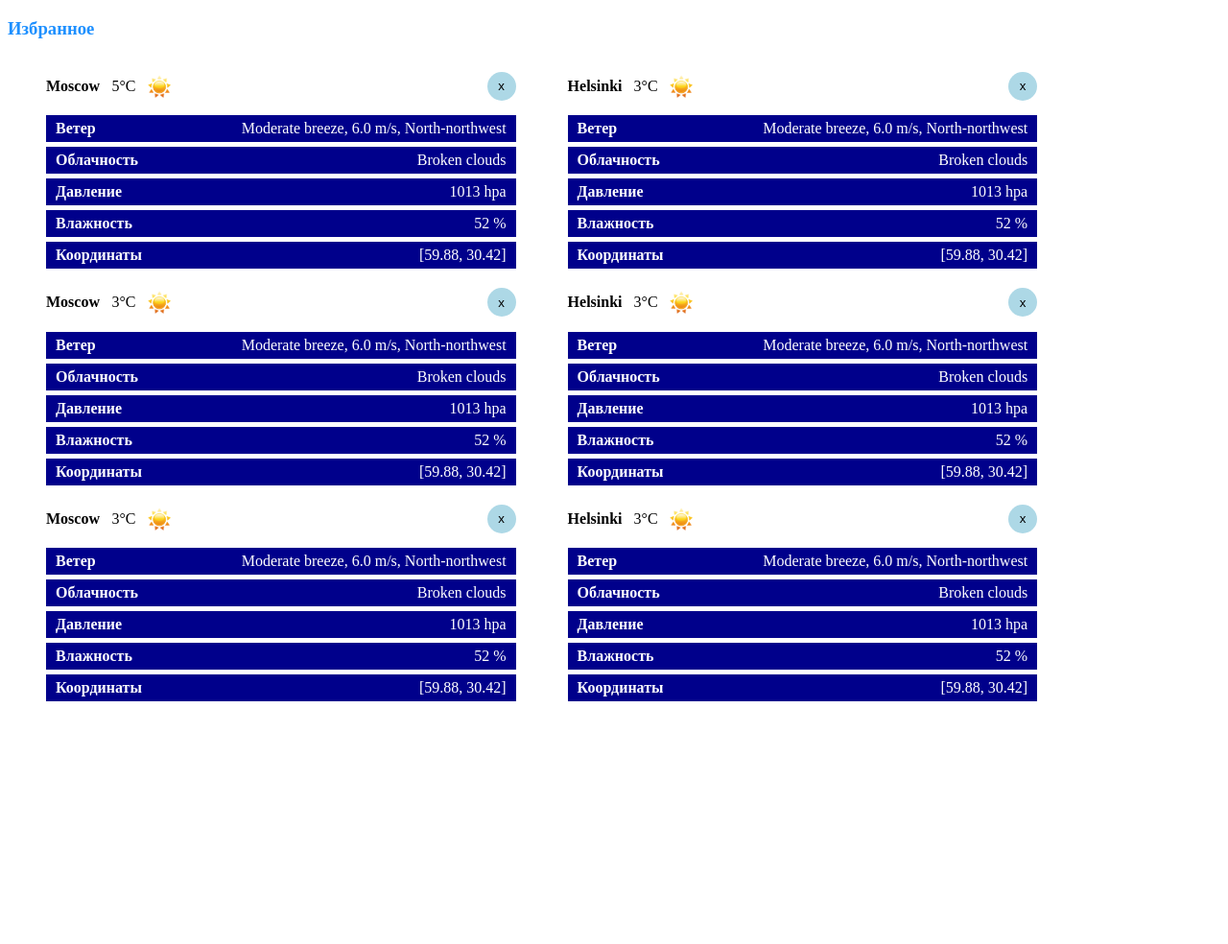
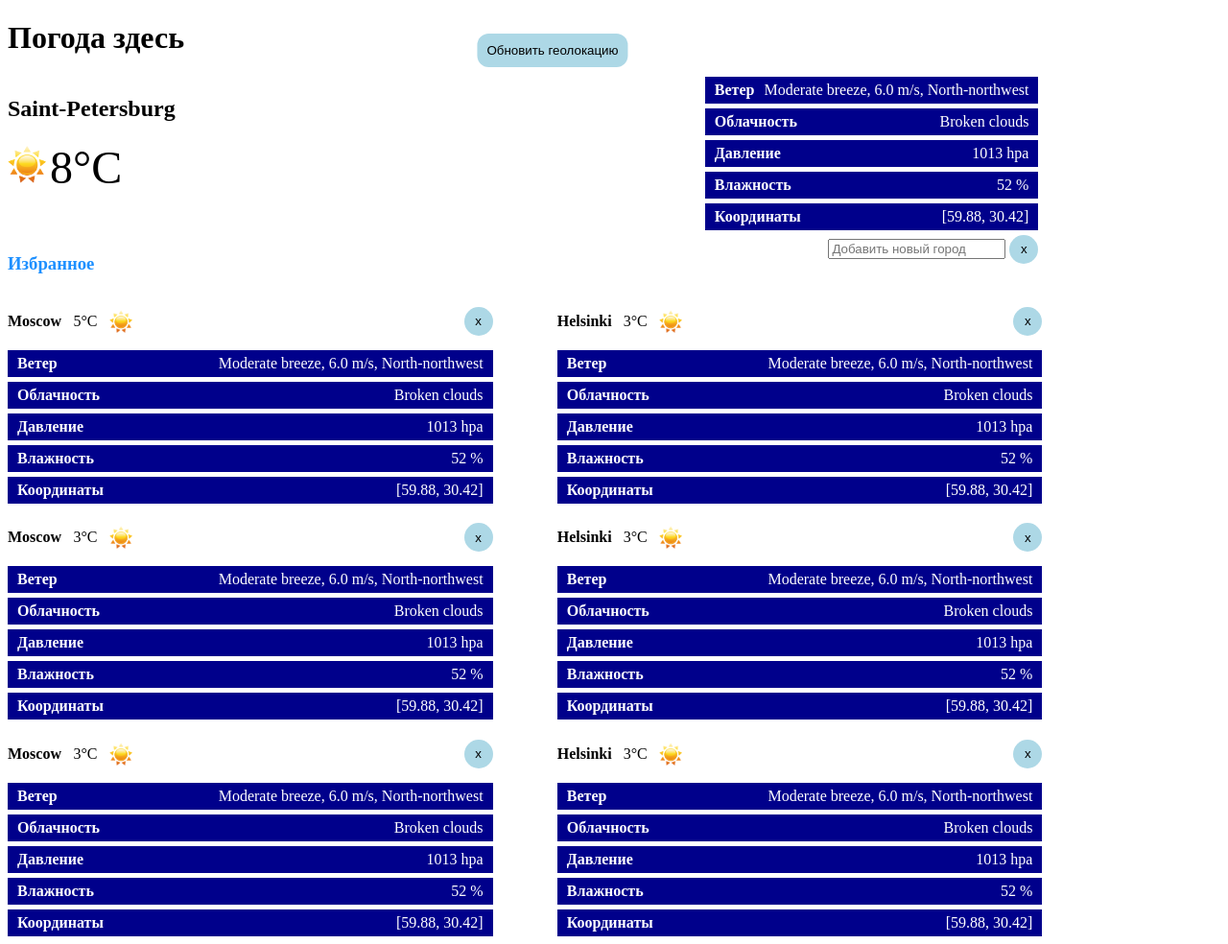
Before and after one commit to westquest/WebWeather, a plain HTML site: page index.html in a window 1280 px wide. Shown: the whole page at 96% size. Before the commit the page ends 800 px from the top, so only its background shows below. Drawn offline with Linux system fonts and the light colour scheme.

Commit message:
add current city

```diff
--- a/index.html
+++ b/index.html
@@ -8,7 +8,66 @@
 </head>
 <body>
 
-<h3 class="favorite">Избранное</h3>
+
+<h1 class="weatherHere">Погода здесь</h1>
+<input type='button' class='updateButtonMain' value='Обновить геолокацию'>
+<input type='button' class='updateButtonMobile' value=''>
+
+
+<div class="currentCity">
+    <div class="currentMainInfo">
+        <h2>Saint-Petersburg</h2>
+        <div class="currentInfo">
+            <img src="resources/sun.png" alt="Whether in current" class="currentImage" height="40px" width="40px">
+            <span class="currentTemp">8°C</span>
+        </div>
+
+    </div>
+
+    <div class="currentInfo">
+
+        <ul class="cityInfo">
+            <li class="cityInfoItem">
+                <span class="cityInfoItemHeader">Ветер</span>
+                <span class="cityInfoItemValue">Moderate breeze, 6.0 m/s, North-northwest</span>
+            </li>
+            <li class="cityInfoItem">
+                <span class="cityInfoItemHeader">Облачность</span>
+                <span class="cityInfoItemValue">Broken clouds</span>
+            </li>
+            <li class="cityInfoItem">
+                <span class="cityInfoItemHeader">Давление</span>
+                <span class="cityInfoItemValue">1013 hpa</span>
+            </li>
+            <li class="cityInfoItem">
+                <span class="cityInfoItemHeader">Влажность</span>
+                <span class="cityInfoItemValue">52 %</span>
+            </li>
+            <li class="cityInfoItem">
+                <span class="cityInfoItemHeader">Координаты</span>
+                <span class="cityInfoItemValue">[59.88, 30.42]</span>
+            </li>
+        </ul>
+
+
+    </div>
+
+
+</div>
+
+
+<div class="favoriteSection">
+    <div class="favoriteSectionTitle">
+        <h3 class="favorite">Избранное</h3>
+    </div>
+
+    <div class="favoriteSectionValue">
+        <input placeholder="Добавить новый город"/>
+        <button class="close">x</button>
+    </div>
+
+</div>
+
 
 <ul class="citiesCity">
 
--- a/style.css
+++ b/style.css
@@ -11,6 +11,11 @@
     color: white;
     margin-bottom: 5px;
     padding: 5px 10px;
+}
+
+ul {
+    padding: 0;
+    margin: 0;
 }
 
 ul.cityInfo {
@@ -30,7 +35,6 @@
 .cityHeaderInfo {
     width: 130px;
 }
-
 
 
 .cityInfoItem, .cityHeader, .cityHeaderInfo {
@@ -58,22 +62,91 @@
     border-radius: 50%;
 }
 
-ul li.city{
+ul li.city {
     display: inline-block;
-    margin-right: 50px
+    margin-right: 5%
 }
 
-ul li.city:nth-child(even){
+ul li.city:nth-child(even) {
     margin-right: 0
 }
 
+.favoriteSection {
+    display: flex;
+    justify-content: space-between;
+    padding-right: 15%;
+}
 
-@media screen and (max-width: 700px){
-    ul li.city{
+.updateButtonMobile {
+    display: none;
+    background-image: url("resources/update.png");
+    background-repeat: no-repeat;
+    background-size: 17px 17px;
+    background-position: 0;
+    background-color: transparent;
+    border: none;
+    border-radius: 50%;
+}
+
+.updateButtonMain{
+    border: none;
+    background-color: lightblue;
+    border-radius: 12px;
+    padding: 10px;
+
+}
+
+.currentCity{
+    display: flex;
+    justify-content: space-between;
+    padding-right: 15%;
+}
+
+.currentInfo{
+    display: inline-block;
+
+}
+
+.currentTemp{
+    font-size: 3em;
+}
+
+
+@media screen and (max-width: 700px) {
+    ul li.city {
         display: block;
     }
 
     li.city {
         width: 90%;
     }
+
+    .favoriteSection {
+        display: block;
+    }
+
+    .updateButtonMain {
+        display: none;
+    }
+
+    .updateButtonMobile{
+        display: inline;
+        position: absolute;
+        top: 35px;
+        left: 200px;
+    }
+
+    .currentCity{
+        display: block;
+
+    }
 }
+
+
+
+.updateButtonMain {
+    position: absolute;
+    top: 35px;
+    left: 45%;
+    transform: translate(-50%, 0);
+}
```
Also changed, not shown: resources/update.png (added).
